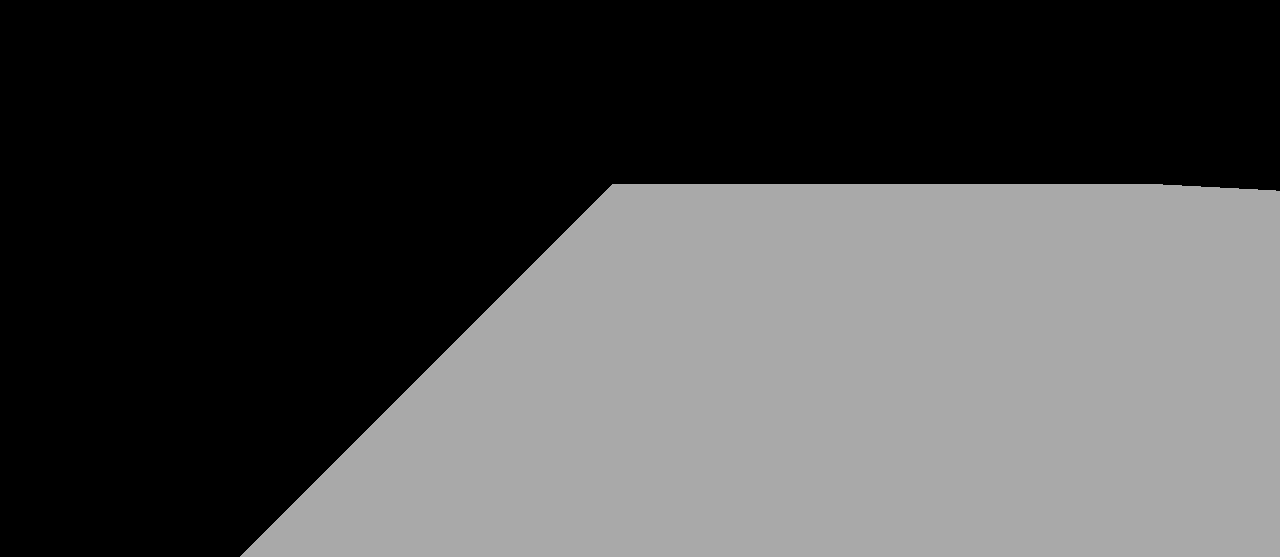
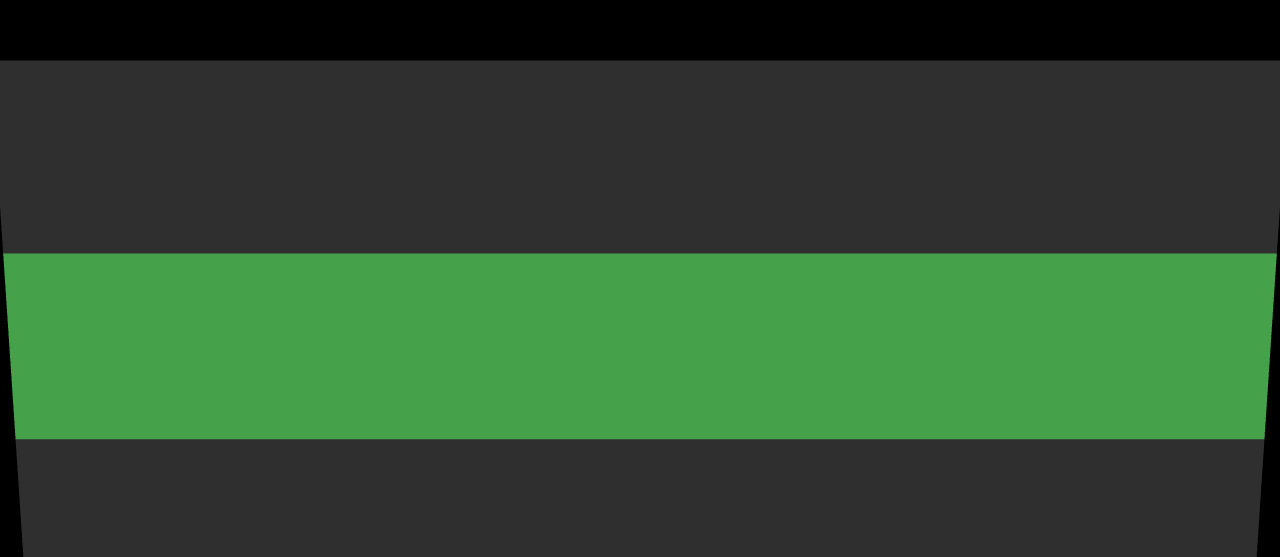
Before and after one commit to gabyzola/Zola_Ouellette_Holtzman_3210_Final-, a plain HTML site: page index.html in a window 1280 px wide. Shown: the part 243-800 px from the top of the page. Drawn offline with nearby package versions, Linux system fonts and the light colour scheme; animation ran at ten frames a second.

Commit message:
Lanes are generating.

```diff
--- a/index.html
+++ b/index.html
@@ -3,105 +3,95 @@
 <head>
   <meta charset="UTF-8">
   <meta name="viewport" content="width=device-width, initial-scale=1.0">
-    <title>Infinite Horizontal Roads</title>
+  <title>Crossy Road Scene</title>
   <style>
-        body { margin: 0; overflow: hidden; }
-        canvas { display: block; }
+    body {
+      margin: 0;
+      overflow: hidden;
+    }
   </style>
 </head>
 <body>
-    <script src="https://cdnjs.cloudflare.com/ajax/libs/three.js/r128/three.min.js"></script>
+<script src="https://cdnjs.cloudflare.com/ajax/libs/three.js/110/three.min.js"></script>
 <script>
-        let scene, camera, renderer;
-        const roads = [];
-        const laneWidth = 20;
-        const roadLength = 200;
-        const numRows = 4;
-        const numLanes = 10;
-        const scrollSpeed = 0.2;
-
-        // Initialize the scene, camera, and renderer
-        function init() {
-            scene = new THREE.Scene();
-
-            camera = new THREE.PerspectiveCamera(75, window.innerWidth / window.innerHeight, 0.1, 1000);
-            camera.position.set(0, 10, 100);
-            camera.lookAt(0, 10, 0);
-
-            renderer = new THREE.WebGLRenderer();
+  // Scene, Camera, and Renderer
+  const scene = new THREE.Scene();
+  const camera = new THREE.PerspectiveCamera(45, window.innerWidth / window.innerHeight, 0.1, 1000);
+  const renderer = new THREE.WebGLRenderer({ antialias: true });
   renderer.setSize(window.innerWidth, window.innerHeight);
   document.body.appendChild(renderer.domElement);
 
-            // ambient light to illuminate the scene
-            const light = new THREE.AmbientLight(0x888888);
-            scene.add(light);
+  // Camera position
+  camera.position.set(0, 10, 100);
+  camera.lookAt(0, 0, 0);
 
-            // Add a directional light to help illuminate the scene and cast shadows
-            const dirLight = new THREE.DirectionalLight(0xffffff, 1);
-            dirLight.position.set(0, 10, 10).normalize();
-            scene.add(dirLight);
+  // Lights
+  const ambientLight = new THREE.AmbientLight(0xffffff, 0.6);
+  scene.add(ambientLight);
 
-            // the rows of roads and add them to the scene
-            createInitialRoads();
+  const directionalLight = new THREE.DirectionalLight(0xffffff, 0.8);
+  directionalLight.position.set(100, 200, 100);
+  directionalLight.castShadow = true;
+  scene.add(directionalLight);
 
-            window.addEventListener('resize', onWindowResize, false);
+  const laneWidth = 20;
+  const numLanes = 10;
 
-            animate();
+  // Calculate lane depth to fill screen width
+  function getLaneDepth() {
+    const frustumHeight = 2 * Math.tan((camera.fov * Math.PI) / 360) * Math.abs(camera.position.z - 0);
+    const frustumWidth = frustumHeight * camera.aspect;
+    return frustumWidth;
   }
 
-        // Create initial roads immediately in front of the camera
-        function createInitialRoads() {
-            for (let row = 0; row < numRows; row++) {
-                for (let col = 0; col < numLanes; col++) {
-                    const road = createRoad(row * roadLength, col * laneWidth);
-                    roads.push(road);
-                    scene.add(road);
+  // Materials
+  const roadMaterial = new THREE.MeshPhongMaterial({ color: 0x333333 });
+  const grassMaterial = new THREE.MeshPhongMaterial({ color: 0x4caf50 });
+
+  // Create a lane (either road or grass)
+  function createLane(type, yPosition, laneDepth) {
+    const material = type === 'road' ? roadMaterial : grassMaterial;
+    const geometry = new THREE.BoxGeometry(laneDepth, laneWidth, 2);
+    const mesh = new THREE.Mesh(geometry, material);
+    mesh.position.set(0, yPosition, 0);
+    mesh.receiveShadow = true;
+    return mesh;
   }
+
+  // Generate lanes
+  function generateLanes() {
+    const laneDepth = getLaneDepth();
+    let yPosition = 0;
+    for (let i = 0; i < numLanes; i++) {
+      const type = i % 2 === 0 ? 'road' : 'grass';
+      const lane = createLane(type, yPosition, laneDepth);
+      scene.add(lane);
+      yPosition -= laneWidth;
     }
   }
 
-        // Create a road segment
-        function createRoad(zPosition, xPosition) {
-            const roadGeometry = new THREE.PlaneGeometry(laneWidth, roadLength);
-            const roadMaterial = new THREE.MeshLambertMaterial({ color: 0x888888, side: THREE.DoubleSide });
-            const road = new THREE.Mesh(roadGeometry, roadMaterial);
-            road.position.set(xPosition, 0, zPosition);
-            road.rotation.x = -Math.PI / 2;
-            return road;
-        }
+  generateLanes();
 
-        // Resize canvas on window resize
-        function onWindowResize() {
-            camera.aspect = window.innerWidth / window.innerHeight;
-            camera.updateProjectionMatrix();
-            renderer.setSize(window.innerWidth, window.innerHeight);
-        }
-
-        // Update the positions of the roads to simulate movement
-        function updateRoads() {
-            for (let i = 0; i < roads.length; i++) {
-                const road = roads[i];
-                road.position.z += scrollSpeed;
-
-                // Recycle road when it moves off-screen
-                if (road.position.z > roadLength * numRows) {
-                    road.position.z = -roadLength * numRows;
-                }
-            }
-        }
-
-        // Animate the scene
+  // Render loop
   function animate() {
     requestAnimationFrame(animate);
-
-            // Update road positions to simulate infinite scrolling
-            updateRoads();
-
-            // Render the scene (camera stays fixed)
     renderer.render(scene, camera);
   }
 
-        init();
+  animate();
+
+  // Handle window resizing
+  window.addEventListener('resize', () => {
+    renderer.setSize(window.innerWidth, window.innerHeight);
+    camera.aspect = window.innerWidth / window.innerHeight;
+    camera.updateProjectionMatrix();
+
+    // Regenerate lanes to fit screen
+    scene.clear();
+    scene.add(ambientLight);
+    scene.add(directionalLight);
+    generateLanes();
+  });
 </script>
 </body>
 </html>
```
Lines whose indentation alone changed are shown as unchanged.
